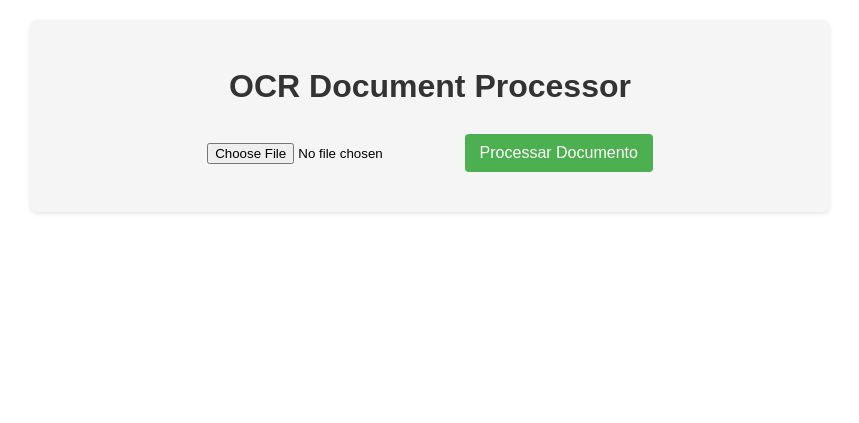
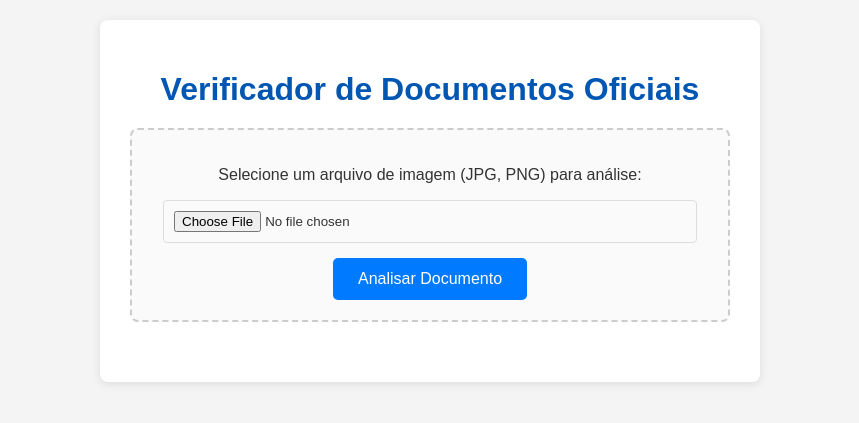
Before and after one commit to YagoEron31/Verificador_documentos, a Flask app: page / in a window 1280 px wide. Shown: the top 423 px of the page, without its empty margins (210-1069 px from the left). Run offline with Flask 3, Linux system fonts and the light colour scheme; some libraries are stand-ins or nearby versions.

Commit message:
Update index.html

```diff
--- a/templates/index.html
+++ b/templates/index.html
@@ -1,162 +1,194 @@
 <!DOCTYPE html>
-<html lang="pt-br">
+<html lang="pt-BR">
 <head>
     <meta charset="UTF-8">
     <meta name="viewport" content="width=device-width, initial-scale=1.0">
-    <title>OCR Document Processor</title>
+    <title>Verificador de Documentos</title>
     <style>
         body {
             font-family: Arial, sans-serif;
-            max-width: 800px;
-            margin: 0 auto;
-            padding: 20px;
-            line-height: 1.6;
+            margin: 20px;
+            background-color: #f4f4f4;
+            color: #333;
+            display: flex;
+            flex-direction: column;
+            align-items: center;
         }
         .container {
-            background-color: #f5f5f5;
+            background-color: #fff;
+            padding: 30px;
+            border-radius: 8px;
+            box-shadow: 0 2px 10px rgba(0, 0, 0, 0.1);
+            width: 100%;
+            max-width: 600px;
+            text-align: center;
+        }
+        h1 {
+            color: #0056b3;
+            margin-bottom: 20px;
+        }
+        .upload-section {
+            margin-bottom: 30px;
+            border: 2px dashed #ccc;
             padding: 20px;
             border-radius: 8px;
-            box-shadow: 0 2px 4px rgba(0,0,0,0.1);
+            background-color: #fafafa;
         }
-        h1 {
-            color: #333;
-            text-align: center;
-        }
-        .upload-form {
-            margin-bottom: 20px;
-            text-align: center;
-        }
-        .result {
-            margin-top: 20px;
-            padding: 15px;
-            background-color: #e8f5e9;
-            border-radius: 5px;
-            display: none;
-        }
-        .error {
-            margin-top: 20px;
-            padding: 15px;
-            background-color: #ffebee;
-            border-radius: 5px;
-            color: #c62828;
-            display: none;
+        input[type="file"] {
+            margin-bottom: 15px;
+            padding: 10px;
+            border: 1px solid #ddd;
+            border-radius: 4px;
+            width: calc(100% - 22px);
+            box-sizing: border-box;
         }
         button {
-            background-color: #4CAF50;
+            background-color: #007bff;
             color: white;
-            padding: 10px 15px;
+            padding: 12px 25px;
             border: none;
-            border-radius: 4px;
+            border-radius: 5px;
             cursor: pointer;
             font-size: 16px;
+            transition: background-color 0.3s ease;
         }
         button:hover {
-            background-color: #45a049;
+            background-color: #0056b3;
         }
-        textarea {
+        .response-section {
+            margin-top: 20px;
+            padding: 20px;
+            border: 1px solid #eee;
+            border-radius: 8px;
+            background-color: #fff;
+            text-align: left;
             width: 100%;
-            height: 200px;
-            margin-top: 10px;
-            padding: 10px;
-            border-radius: 4px;
-            border: 1px solid #ddd;
+            box-sizing: border-box;
         }
-        .document-link {
+        .response-section h2 {
+            color: #007bff;
+            margin-top: 0;
+            border-bottom: 1px solid #eee;
+            padding-bottom: 10px;
+        }
+        .status-secure {
+            color: green;
+            font-weight: bold;
+        }
+        .status-suspicious {
+            color: red;
+            font-weight: bold;
+        }
+        pre {
+            background-color: #e9e9e9;
+            padding: 15px;
+            border-radius: 5px;
+            overflow-x: auto;
+            white-space: pre-wrap; /* Quebra linhas longas */
+            word-wrap: break-word; /* Quebra palavras longas */
+        }
+        .loading {
+            display: none;
             margin-top: 20px;
-            padding: 10px;
-            background-color: #e3f2fd;
-            border-radius: 4px;
+            font-size: 1.2em;
+            color: #007bff;
         }
     </style>
 </head>
 <body>
     <div class="container">
-        <h1>OCR Document Processor</h1>
+        <h1>Verificador de Documentos Oficiais</h1>
 
-        <div class="upload-form">
-            <input type="file" id="fileInput" accept=".pdf,.jpg,.jpeg,.png">
-            <button onclick="uploadFile()">Processar Documento</button>
+        <div class="upload-section">
+            <p>Selecione um arquivo de imagem (JPG, PNG) para análise:</p>
+            <input type="file" id="documentFile" accept=".jpg,.jpeg,.png">
+            <button onclick="uploadDocument()">Analisar Documento</button>
+            <div id="loading" class="loading">Carregando e analisando...</div>
         </div>
 
-        <div id="errorDisplay" class="error"></div>
+        <div class="response-section" id="responseSection" style="display: none;">
+            <h2>Resultado da Análise</h2>
+            <p><strong>Status:</strong> <span id="statusResult"></span></p>
+            <p><strong>Nome do Arquivo:</strong> <span id="fileNameResult"></span></p>
+            <p><strong>Hash do Conteúdo:</strong> <span id="hashResult"></span></p>
+            <p><strong>Inconsistências Detectadas:</strong></p>
+            <ul id="errorsList"></ul>
+            <p><strong>Texto Extraído (OCR):</strong></p>
+            <pre id="extractedText"></pre>
+        </div>
 
-        <div id="resultDisplay" class="result">
-            <h3>Resultado:</h3>
-            <p><strong>ID do Documento:</strong> <span id="hashId"></span></p>
-            <div>
-                <strong>Texto Extraído:</strong>
-                <textarea id="extractedText" readonly></textarea>
-            </div>
-            <div class="document-link">
-                <p>Você pode acessar este documento posteriormente usando este link:</p>
-                <p id="documentLink"></p>
-            </div>
+        <div class="response-section" id="errorSection" style="display: none;">
+            <h2>Erro na Análise</h2>
+            <p id="errorMessage" style="color: red;"></p>
         </div>
     </div>
 
     <script>
-        function uploadFile() {
-            const fileInput = document.getElementById('fileInput');
-            const errorDisplay = document.getElementById('errorDisplay');
-            const resultDisplay = document.getElementById('resultDisplay');
+        async function uploadDocument() {
+            const fileInput = document.getElementById('documentFile');
+            const file = fileInput.files[0];
+            const loadingDiv = document.getElementById('loading');
+            const responseSection = document.getElementById('responseSection');
+            const errorSection = document.getElementById('errorSection');
 
-            // Reset displays
-            errorDisplay.style.display = 'none';
-            resultDisplay.style.display = 'none';
+            // Resetar seções de resposta/erro
+            responseSection.style.display = 'none';
+            errorSection.style.display = 'none';
+            loadingDiv.style.display = 'block'; // Mostrar loading
 
-            const file = fileInput.files[0];
             if (!file) {
-                showError("Por favor, selecione um arquivo primeiro.");
+                alert('Por favor, selecione um arquivo para upload.');
+                loadingDiv.style.display = 'none';
                 return;
             }
 
             const formData = new FormData();
             formData.append('file', file);
 
-            fetch('/upload', {
-                method: 'POST',
-                body: formData
-            })
-            .then(response => {
-                if (!response.ok) {
-                    return response.json().then(err => { throw err; });
+            try {
+                const response = await fetch('/upload', {
+                    method: 'POST',
+                    body: formData
+                });
+
+                const data = await response.json();
+
+                if (response.ok) {
+                    loadingDiv.style.display = 'none'; // Esconder loading
+                    responseSection.style.display = 'block'; // Mostrar seção de resposta
+
+                    document.getElementById('fileNameResult').textContent = data.nome_arquivo || 'N/A';
+                    document.getElementById('hashResult').textContent = data.hash || 'N/A';
+                    document.getElementById('extractedText').textContent = data.texto_extraido || 'Nenhum texto extraído.';
+
+                    const statusSpan = document.getElementById('statusResult');
+                    statusSpan.textContent = data.status || 'Desconhecido';
+                    statusSpan.className = data.status === 'SUSPEITO' ? 'status-suspicious' : 'status-secure';
+
+                    const errorsList = document.getElementById('errorsList');
+                    errorsList.innerHTML = '';
+                    if (data.erros && data.erros.length > 0) {
+                        data.erros.forEach(error => {
+                            const li = document.createElement('li');
+                            li.textContent = error;
+                            errorsList.appendChild(li);
+                        });
+                    } else {
+                        const li = document.createElement('li');
+                        li.textContent = 'Nenhuma inconsistência detectada. Documento parece seguro.';
+                        errorsList.appendChild(li);
+                    }
+                } else {
+                    // Tratar erros HTTP (400, 500, etc.)
+                    loadingDiv.style.display = 'none'; // Esconder loading
+                    errorSection.style.display = 'block'; // Mostrar seção de erro
+                    document.getElementById('errorMessage').textContent = data.erro || data.mensagem || 'Erro desconhecido ao processar o arquivo.';
                 }
-                return response.json();
-            })
-            .then(data => {
-                if (data.erro) {
-                    showError(data.erro);
-                } else {
-                    showResult(data);
-                }
-            })
-            .catch(error => {
-                showError(error.erro || "Ocorreu um erro ao processar o documento.");
-                console.error('Error:', error);
-            });
-        }
-
-        function showError(message) {
-            const errorDisplay = document.getElementById('errorDisplay');
-            errorDisplay.textContent = message;
-            errorDisplay.style.display = 'block';
-        }
-
-        function showResult(data) {
-            const resultDisplay = document.getElementById('resultDisplay');
-            const hashId = document.getElementById('hashId');
-            const extractedText = document.getElementById('extractedText');
-            const documentLink = document.getElementById('documentLink');
-
-            hashId.textContent = data.hash_id;
-            extractedText.value = data.texto;
-
-            // Create the document URL
-            const currentUrl = window.location.href.split('?')[0];
-            const docUrl = `${currentUrl}documento/${data.hash_id}`;
-            documentLink.innerHTML = `<a href="${docUrl}" target="_blank">${docUrl}</a>`;
-
-            resultDisplay.style.display = 'block';
+            } catch (error) {
+                loadingDiv.style.display = 'none'; // Esconder loading
+                errorSection.style.display = 'block'; // Mostrar seção de erro
+                document.getElementById('errorMessage').textContent = `Erro de rede ou na requisição: ${error.message}`;
+            }
         }
     </script>
 </body>
```
